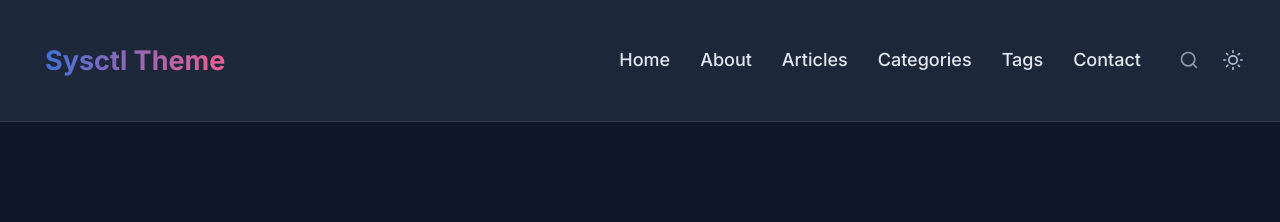
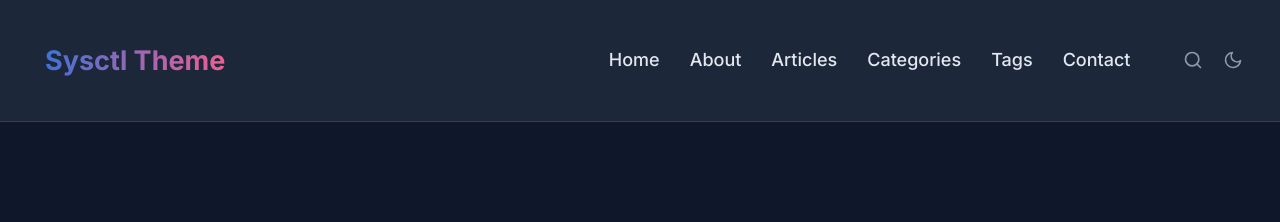
Before and after one commit to awcodify/sysctl-theme, a Jekyll site: the page built from contact.md, in a window 1280 px wide. Shown: the top 222 px of the page. Built offline with Jekyll 4.4.1, drawn with Linux system fonts in a browser that asks for light colours.

Commit message:
Refactor header layout: separate site header actions and navigation for improved structure and alignment

```diff
--- a/_includes/header.html
+++ b/_includes/header.html
@@ -2,21 +2,7 @@
   <div class="wrapper">
     <a class="site-title" rel="author" href="{{ "/" | relative_url }}">{{ site.title | escape }}</a>
 
-    <nav class="site-nav">
-      <input type="checkbox" id="nav-trigger" class="nav-trigger" />
-      <label for="nav-trigger">
-        <span class="menu-icon">
-          <svg viewBox="0 0 18 15" width="18px" height="15px">
-            <path d="M18,1.484c0,0.82-0.665,1.484-1.484,1.484H1.484C0.665,2.969,0,2.304,0,1.484l0,0C0,0.665,0.665,0,1.484,0 h15.032C17.335,0,18,0.665,18,1.484L18,1.484z M18,7.516C18,8.335,17.335,9,16.516,9H1.484C0.665,9,0,8.335,0,7.516l0,0 c0-0.82,0.665-1.484,1.484-1.484h15.032C17.335,6.031,18,6.696,18,7.516L18,7.516z M18,13.516C18,14.335,17.335,15,16.516,15H1.484 C0.665,15,0,14.335,0,13.516l0,0c0-0.82,0.665-1.483,1.484-1.483h15.032C17.335,12.031,18,12.695,18,13.516L18,13.516z"/>
-          </svg>
-        </span>
-      </label>
-
-      <div class="trigger">
-        {%- for item in site.navigation -%}
-          <a class="page-link" href="{{ item.url | relative_url }}">{{ item.title | escape }}</a>
-        {%- endfor -%}
-
+    <div class="site-header-right">
       <div class="site-header-actions">
         {% if site.search_enabled != false %}
         <div class="search-toggle">
@@ -36,8 +22,24 @@
         </button>
         {% endif %}
       </div>
+
+      <nav class="site-nav">
+        <input type="checkbox" id="nav-trigger" class="nav-trigger" />
+        <label for="nav-trigger">
+          <span class="menu-icon">
+            <svg viewBox="0 0 18 15" width="18px" height="15px">
+              <path d="M18,1.484c0,0.82-0.665,1.484-1.484,1.484H1.484C0.665,2.969,0,2.304,0,1.484l0,0C0,0.665,0.665,0,1.484,0 h15.032C17.335,0,18,0.665,18,1.484L18,1.484z M18,7.516C18,8.335,17.335,9,16.516,9H1.484C0.665,9,0,8.335,0,7.516l0,0 c0-0.82,0.665-1.484,1.484-1.484h15.032C17.335,6.031,18,6.696,18,7.516L18,7.516z M18,13.516C18,14.335,17.335,15,16.516,15H1.484 C0.665,15,0,14.335,0,13.516l0,0c0-0.82,0.665-1.483,1.484-1.483h15.032C17.335,12.031,18,12.695,18,13.516L18,13.516z"/>
+            </svg>
+          </span>
+        </label>
+
+        <div class="trigger">
+          {%- for item in site.navigation -%}
+            <a class="page-link" href="{{ item.url | relative_url }}">{{ item.title | escape }}</a>
+          {%- endfor -%}
         </div>
       </nav>
+    </div>
   </div>
 
   {% if site.search_enabled != false %}
--- a/_sass/components/_header.scss
+++ b/_sass/components/_header.scss
@@ -57,6 +57,13 @@
       }
     }
   }
+
+  /* Right side of header containing actions and nav */
+  .site-header-right {
+    display: flex;
+    align-items: center;
+    gap: $spacing-sm;
+  }
 }
 
 /* Navigation */
@@ -110,12 +117,12 @@
     display: flex;
     align-items: center;
   }
+}
 
 /* Site header actions container */
 .site-header-actions {
   display: flex;
   align-items: center;
-    margin-left: $spacing-md;
   gap: 0.25rem;
 
   .search-toggle {
@@ -147,7 +154,6 @@
 
   /* Dark mode toggle */
   .theme-toggle {
-      margin-left: 0.25rem;
     background: none;
     border: none;
     cursor: pointer;
@@ -180,28 +186,42 @@
   }
 }
 
+/* Mobile responsive styles */
 @media screen and (max-width: $on-palm) {
+  .site-header-right {
+    align-items: center;
+  }
+
+  .site-nav {
     position: relative;
-    width: auto;
+    display: flex;
+    align-items: center;
 
     label[for="nav-trigger"] {
-      display: block;
-      float: right;
+      display: flex;
+      align-items: center;
+      justify-content: center;
       width: 36px;
       height: 36px;
       z-index: 2;
       cursor: pointer;
+      margin: 0;
+      padding: 8px; /* Added padding to push the icon down slightly */
     }
 
     .menu-icon {
-      display: block;
-      width: 36px;
-      height: 26px;
-      padding-top: 10px;
-      text-align: center;
+      display: flex;
+      align-items: center;
+      justify-content: center;
+      width: 20px;
+      height: 20px; /* Reduced height to match other icons */
+      padding: 0;
+      margin: 0;
 
       > svg {
         fill: $text-color;
+        width: 18px;
+        height: 15px;
       }
     }
 
@@ -221,13 +241,6 @@
       border: 1px solid $border-color;
       box-shadow: $shadow-md;
       z-index: 1001;
-
-      .site-header-actions {
-        margin-top: $spacing-sm;
-        margin-left: 0;
-        justify-content: flex-start;
-        width: 100%;
-      }
     }
 
     input:checked ~ .trigger {
@@ -251,6 +264,31 @@
       }
     }
   }
+
+  /* Ensure search and dark mode buttons have same vertical alignment */
+  .site-header-actions {
+    display: flex;
+    align-items: center;
+
+    .search-toggle, .theme-toggle {
+      display: flex;
+      align-items: center;
+      justify-content: center;
+      height: 36px;
+      padding: 8px; /* Match padding with hamburger menu */
+    }
+  }
+}
+
+/* Desktop layout styles */
+@media screen and (min-width: $on-palm + 1) {
+  .site-header-right {
+    flex-direction: row-reverse;
+  }
+
+  .site-nav {
+    margin-right: $spacing-md;
+  }
 }
 
 @keyframes fadeDown {
```
Lines whose indentation alone changed are shown as unchanged.
